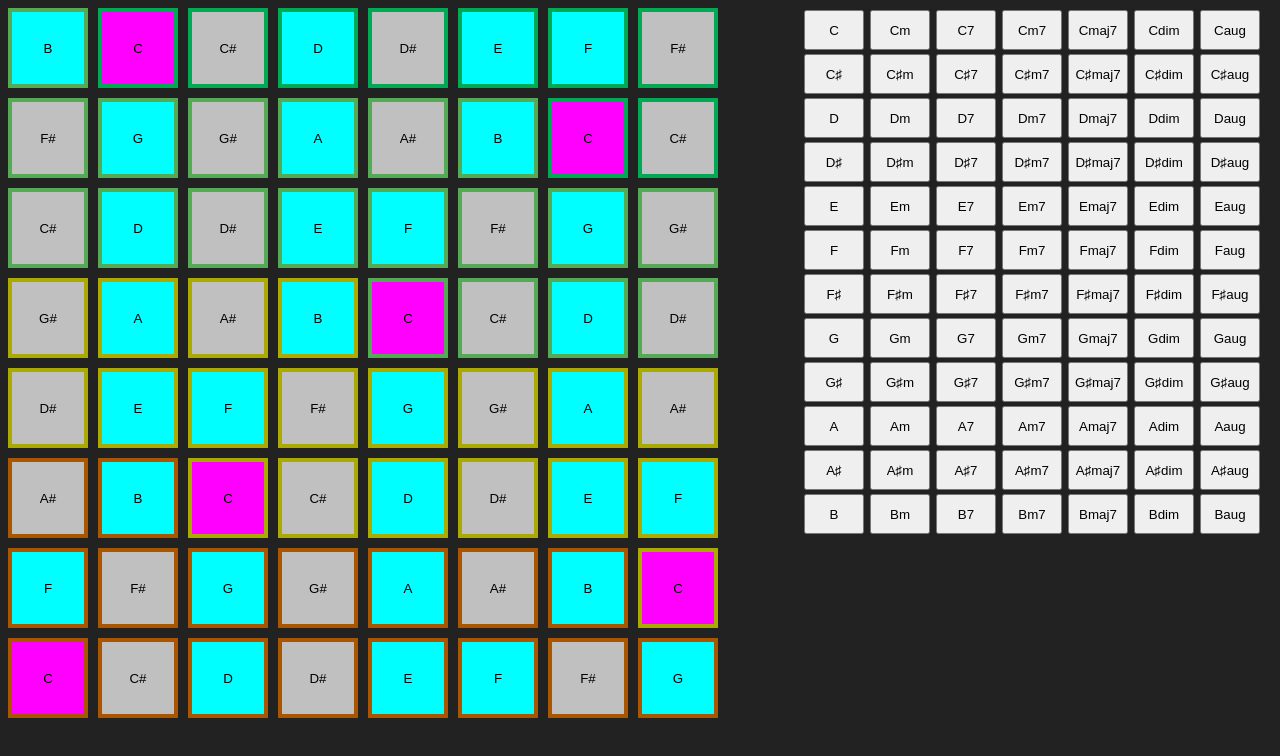
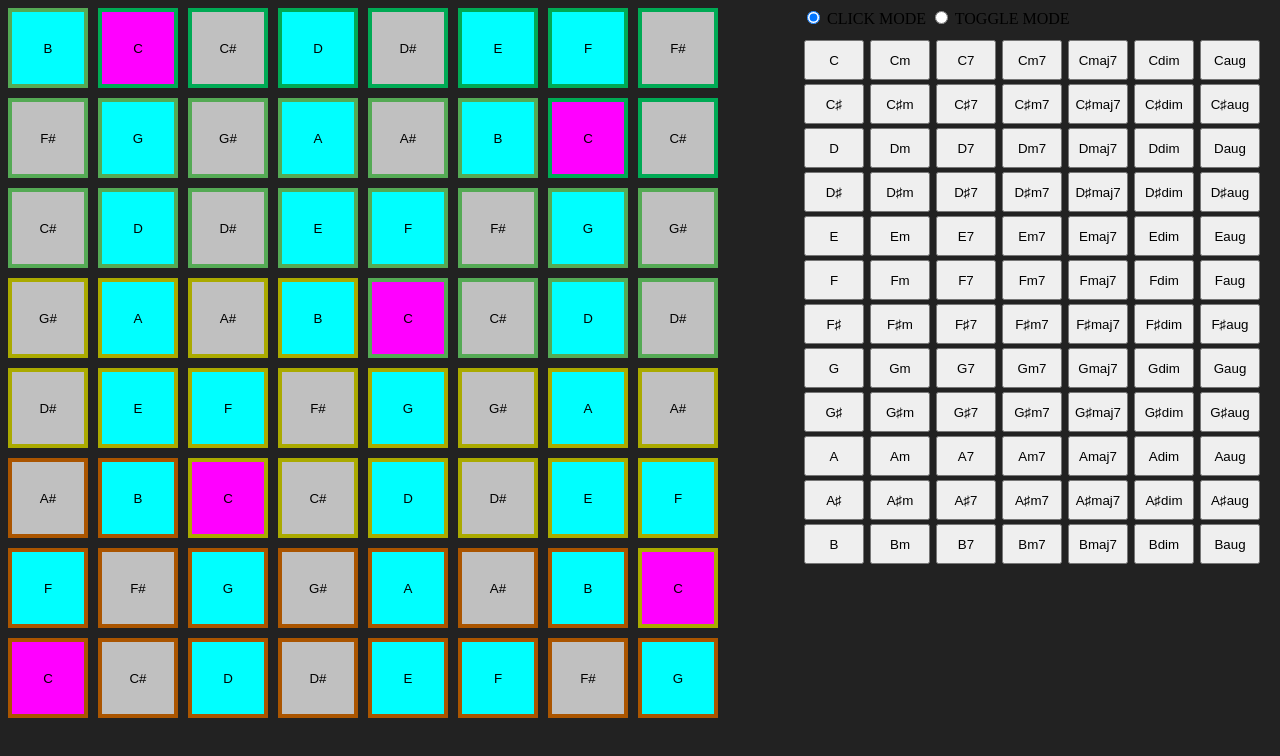
Before and after one commit to popcoondev/chx2, a Vue app: page / in a window 1280 px wide. Shown: the top 756 px of the page. Built offline with nearby package versions, Linux system fonts and the light colour scheme.

Commit message:
トグルモードを実装

```diff
--- a/src/components/ChordGrid.vue
+++ b/src/components/ChordGrid.vue
@@ -1,16 +1,26 @@
 
 <template>
+  <div class="chord-container">
+    <div class="mode-selector">
+      <label>
+        <input type="radio" class="mode-label" value="click" v-model="mode" /> CLICK MODE
+      </label>
+      <label>
+        <input type="radio" value="toggle" v-model="mode" /> TOGGLE MODE
+      </label>
+    </div>
     <div class="chord-grid">
       <div v-for="(chordType, index) in chordTypes" :key="index" class="chord-row">
         <button
           v-for="chordRoot in chordRoots"
           :key="chordRoot + chordType"
           :class="['chord-button', { 'highlighted': isActiveChord(chordRoot + chordType) }]"
-        @mousedown="activateChord(chordRoot, chordType)"
-        @mouseup="deactivateChord()"
+          @mousedown="handleMouseDown(chordRoot, chordType)"
+          @mouseup="handleMouseUp()"
         >
           {{ chordRoot + chordType }}
         </button>
+      </div>
     </div>
   </div>
 </template>
@@ -26,12 +36,35 @@ export default {
       notesSequence: ['C', 'C#', 'D', 'D#', 'E', 'F', 'F#', 'G', 'G#', 'A', 'A#', 'B'],
       // その他のデータ...
       activeChord: null,
+      mode: 'click',
+
     };
   },
   created() {
     EventBus.on('highlight-chord', this.setActiveChord);
   },
   methods: {
+    handleMouseDown(chordRoot, chordType) {
+      if (this.mode === 'click') {
+        this.setActiveChord(null);
+        this.activateChord(chordRoot, chordType);
+      } else {
+        if(this.activeChord !== chordRoot + chordType) {
+          this.deactivateChord();
+          this.activateChord(chordRoot, chordType);
+          this.setActiveChord(chordRoot + chordType);
+        }
+        else {
+          this.deactivateChord();
+          this.setActiveChord(null);
+        }
+      }
+    },
+    handleMouseUp() {
+      if (this.mode === 'click') {
+        this.deactivateChord();
+      }
+    },
     setActiveChord(chord) {
       this.activeChord = chord;
       console.log("setActiveChord " + chord)
@@ -108,6 +141,16 @@ export default {
 
 /* ChordGrid.vue のスタイル */
 <style>
+.chord-container {
+    display: flex;
+    flex-direction: column;
+}
+
+.mode-selector {
+    margin-bottom: 10px;
+    /* その他のスタイリング */
+}
+
 .chord-grid {
   display: grid;
   grid-template-columns: repeat(12, 1fr); /* 12列のグリッドを定義 */
@@ -124,4 +167,5 @@ export default {
 .highlighted {
   background-color: #0F0;
 }
+
 </style>
```
Lines whose indentation alone changed are shown as unchanged.
